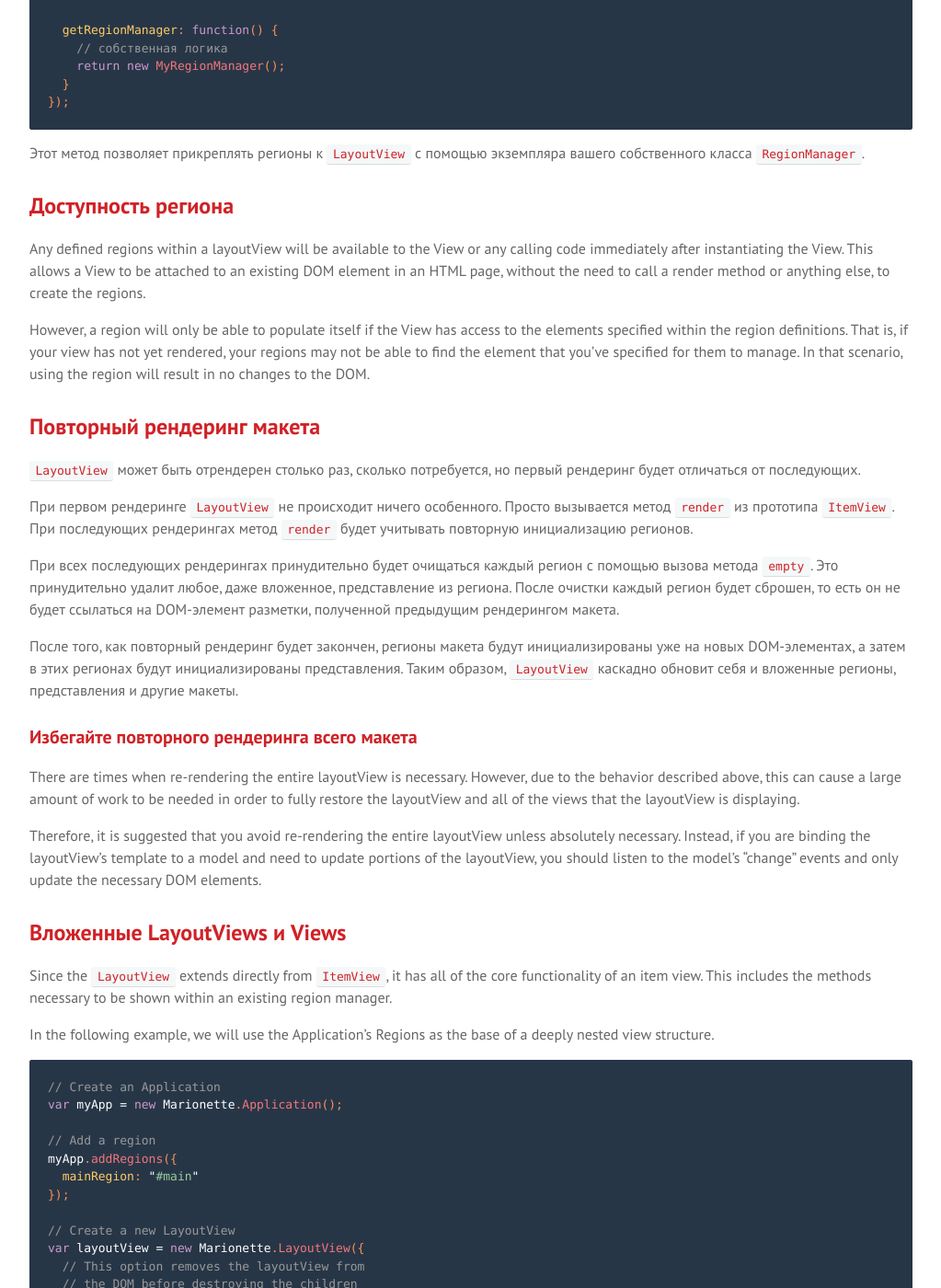
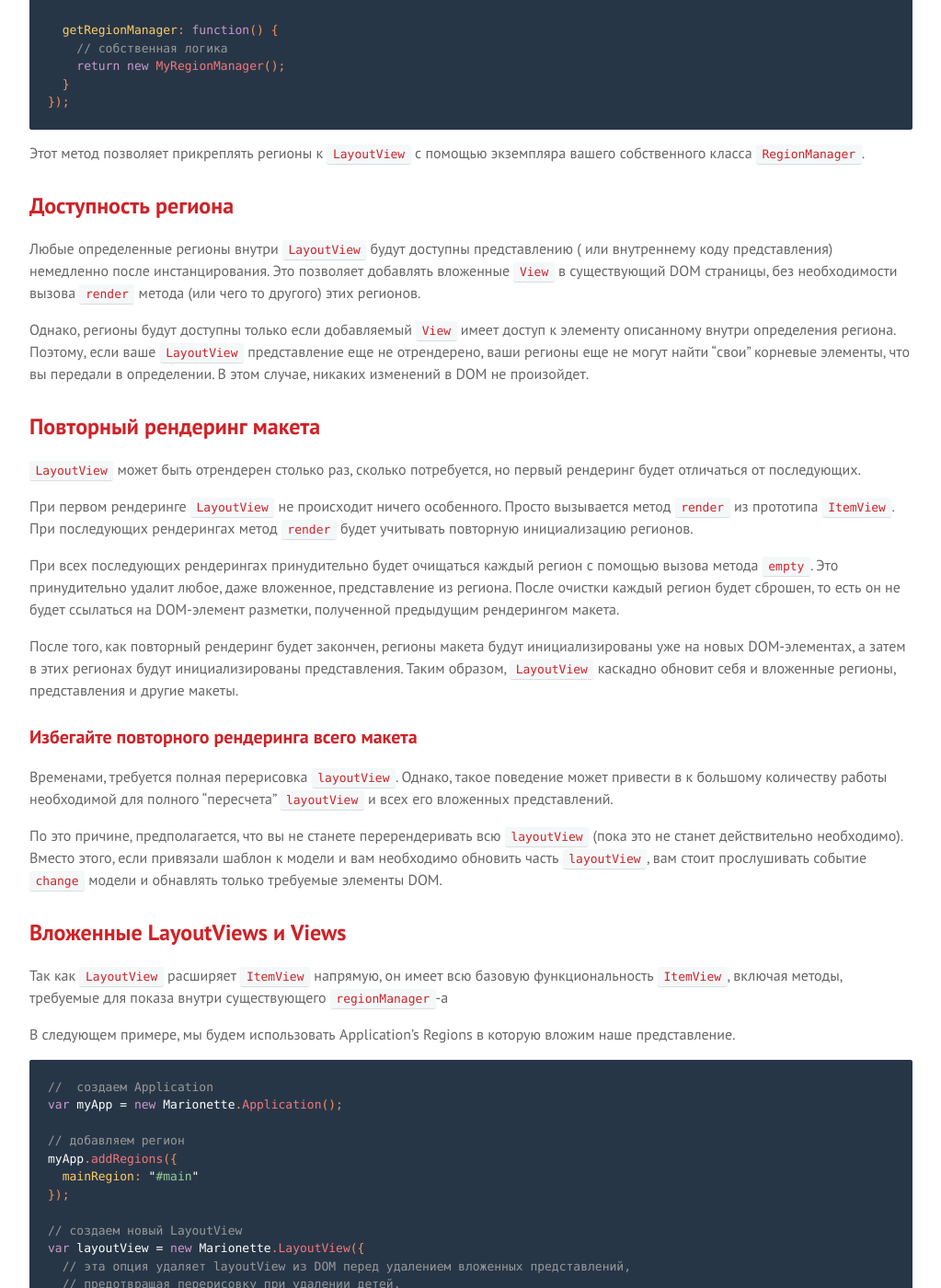
Before and after one commit to sadcitizen/marionettejs.ru, a Jekyll site: the page built from _posts/2014-05-01-layoutview.md, in a window 1280 px wide and 1400 px high, scrolled down 4513 px. Shown: the whole window at 92% size, without its empty margins (128-1151 px from the left). Built offline with Jekyll 4.4.1, drawn with Linux system fonts in a browser that asks for light colours; some web fonts are replaced; Markdown is read by kramdown in place of the engine named in the settings; some of the changed text lies outside the part shown.

Commit message:
# marionette.layoutview.md / перевод/ середина (cherry picked from commit 88956b1)

````diff
--- a/_includes/translation/ru/marionette.layoutview.md
+++ b/_includes/translation/ru/marionette.layoutview.md
@@ -220,18 +220,13 @@ Marionette.LayoutView.extend({
 
 ## <a name="region-availability"></a> Доступность региона
 
-Any defined regions within a layoutView will be available to the
-View or any calling code immediately after instantiating the
-View. This allows a View to be attached to an existing
-DOM element in an HTML page, without the need to call a render
-method or anything else, to create the regions.
+Любые определенные регионы внутри `LayoutView` будут доступны представлению ( или внутреннему коду представления)
+немедленно после инстанцирования. Это позволяет добавлять вложенные `View` в существующий DOM страницы, без необходимости вызова
+`render` метода (или чего то другого) этих регионов.
 
-However, a region will only be able to populate itself if the
-View has access to the elements specified within the region
-definitions. That is, if your view has not yet rendered, your
-regions may not be able to find the element that you've
-specified for them to manage. In that scenario, using the
-region will result in no changes to the DOM.
+Однако, регионы будут доступны только если добавляемый `View` имеет доступ к элементу описанному внутри  определения региона.
+Поэтому, если ваше `LayoutView` представление еще не отрендерено, ваши регионы еще не могут найти "свои" корневые элементы, что вы
+передали в определении. В этом случае, никаких изменений в DOM не произойдет.
 
 ## <a name="re-rendering-a-layoutview"></a> Повторный рендеринг макета
 
@@ -254,53 +249,43 @@ region will result in no changes to the DOM.
 
 ### <a name="avoid-re-rendering-the-entire-layoutview"></a> Избегайте повторного рендеринга всего макета
 
-There are times when re-rendering the entire layoutView is necessary. However,
-due to the behavior described above, this can cause a large amount of
-work to be needed in order to fully restore the layoutView and all of the
-views that the layoutView is displaying.
+Временами, требуется полная перерисовка `layoutView`. Однако, такое поведение может привести в к большому количеству
+работы необходимой для полного "пересчета" `layoutView` и всех его вложенных представлений.
 
-Therefore, it is suggested that you avoid re-rendering the entire
-layoutView unless absolutely necessary. Instead, if you are binding the
-layoutView's template to a model and need to update portions of the layoutView,
-you should listen to the model's "change" events and only update the
-necessary DOM elements.
+По это причине, предполагается, что вы не станете перерендеривать всю `layoutView` (пока это не станет действительно необходимо).
+Вместо этого, если привязали шаблон к модели и вам необходимо обновить часть `layoutView`, вам стоит прослушивать событие
+`change` модели и обнавлять только требуемые элементы DOM.
 
 ## <a name="nested-layoutviews-and-views"></a> Вложенные LayoutViews и Views
 
-Since the `LayoutView` extends directly from `ItemView`, it
-has all of the core functionality of an item view. This includes
-the methods necessary to be shown within an existing region manager.
+Так как `LayoutView` расширяет `ItemView` напрямую, он имеет всю базовую функциональность `ItemView`, включая
+методы, требуемые для показа внутри существующего `regionManager`-а
 
-In the following example, we will use the Application's Regions
-as the base of a deeply nested view structure.
+В следующем примере, мы будем использовать  Application's Regions в которую вложим наше представление.
 
 ```js
-// Create an Application
+//  создаем Application
 var myApp = new Marionette.Application();
 
-// Add a region
+// добавляем регион
 myApp.addRegions({
   mainRegion: "#main"
 });
 
-// Create a new LayoutView
+// создаем новый LayoutView
 var layoutView = new Marionette.LayoutView({
-  // This option removes the layoutView from
-  // the DOM before destroying the children
-  // preventing repaints as each option is removed.
-  // However, it makes it difficult to do close animations
-  // for a child view (false by default)
+  // эта опция удаляет layoutView из DOM перед удалением вложенных представлений,
+  // предотвращая перерисовку при удалении детей.
+  // Однако, это ослажняет анимацию детей при закрытии.
   destroyImmediate: true
 });
 
-// Lastly, show the LayoutView in the App's mainRegion
+// показываем `LayoutView` в регионе класса App (App's mainRegion)
 MyApp.getRegion('main').show(layoutView);
 ```
+Вы можете вложить `LayoutViews` так глубоко, как хотите. Что поможет вам получить хорошо организованную структуру приложения.
 
-You can nest LayoutViews as deeply as you want. This provides for a well organized,
-nested view structure.
-
-For example, to nest 3 layouts:
+Для примера, вложение 3-ех представлений.
 
 ```js
 var layout1 = new Layout1();
````
